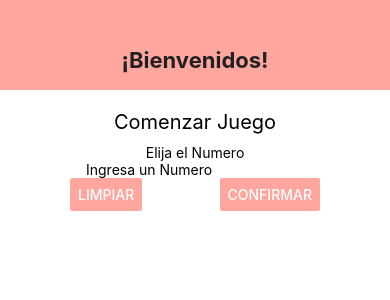
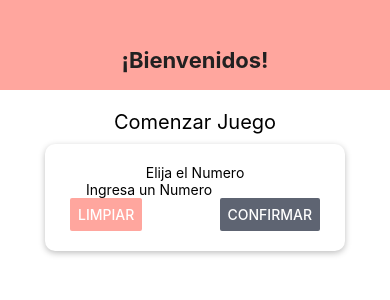
Before and after one commit to sotopro/clase6coderhouse, a React Native app: screen / in a window 390 px wide. Shown: the top 300 px of the page. Built offline with nearby package versions, Linux system fonts and the light colour scheme.

Commit message:
[feature] - add button container & contants color

```diff
--- /dev/null
+++ b/src/components/card/index.js
@@ -0,0 +1,14 @@
+import React from "react";
+
+import { View } from "react-native";
+import { styles } from "./styles";
+
+const Card = ({ children, style }) => {
+    return (
+        <View style={{ ...styles.container, ...style }}>
+            {children}
+        </View>
+    )
+}
+
+export default Card;
--- /dev/null
+++ b/src/components/card/styles.js
@@ -0,0 +1,16 @@
+import { StyleSheet } from "react-native";
+
+export const styles = StyleSheet.create({
+    container: {
+        shadowColor: '#000',
+        shadowOffset: {
+            width: 0,
+            height: 2,
+        },
+        shadowRadius: 6,
+        shadowOpacity: 0.26,
+        elevation: 5,
+        borderRadius: 10,
+        backgroundColor: '#ffffff',
+    },
+});
--- a/src/components/index.js
+++ b/src/components/index.js
@@ -1 +1,2 @@
 export { default as Header} from './header/index';
+export { default as Card} from './card/index';
--- /dev/null
+++ b/src/constants/colors.js
@@ -0,0 +1,6 @@
+export default {
+    primary: '#FFA69E',
+    secondary: '#5E6472',
+    textColorPrimary: '#000000',
+    textColorSecondary: '#ffffff',
+}
--- a/src/screens/start-game/index.js
+++ b/src/screens/start-game/index.js
@@ -1,23 +1,26 @@
 import React from 'react'
-
 import { View, Text, TextInput, Button } from 'react-native'
-
+import { Card } from '../../components/index'
 import { styles } from './styles'
-
+import Colors from '../../constants/colors'
 const StartGame = () => {
     return (
         <View style={styles.container}>
             <Text style={styles.title}>
                 Comenzar Juego
             </Text>
-            <View style={styles.inputContainer}>
+            <Card style={styles.inputContainer}>
                 <Text>Elija el Numero</Text>
                 <TextInput placeholder='Ingresa un Numero' keyboardType='numeric' />
                 <View style={styles.buttonContainer}>
-                    <Button title="Limpiar" onPress={() => null} color='#FFA69E' />
-                    <Button title="Confirmar" onPress={() => null} color='#FFA69E' />
+                    <View style={styles.button}>
+                        <Button title="Limpiar" onPress={() => null} color={Colors.primary} />
+                    </View>
+                    <View style={styles.button}>
+                        <Button title="Confirmar" onPress={() => null} color={Colors.secondary} />
+                    </View>
                 </View>
-            </View>
+            </Card>
         </View>
     )
 }
--- a/src/screens/start-game/styles.js
+++ b/src/screens/start-game/styles.js
@@ -15,6 +15,7 @@ export const styles = StyleSheet.create({
         width: 300,
         maxWidth: '80%',
         alignItems: 'center',
+        paddingVertical: 20,
     },
     buttonContainer: {
         flexDirection: 'row',
```
